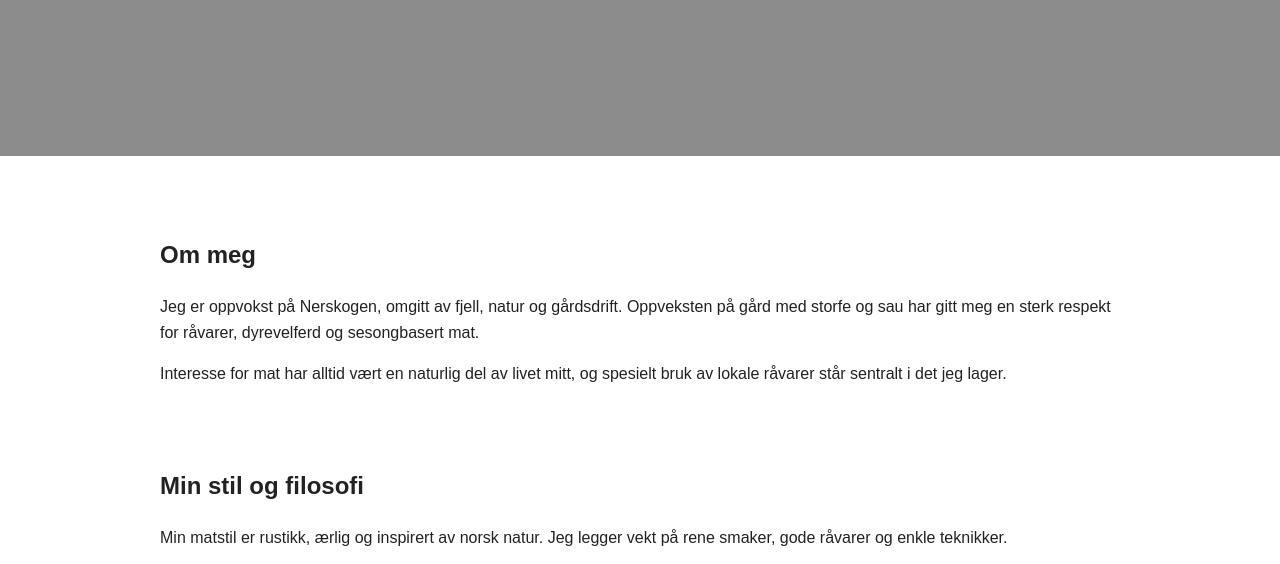
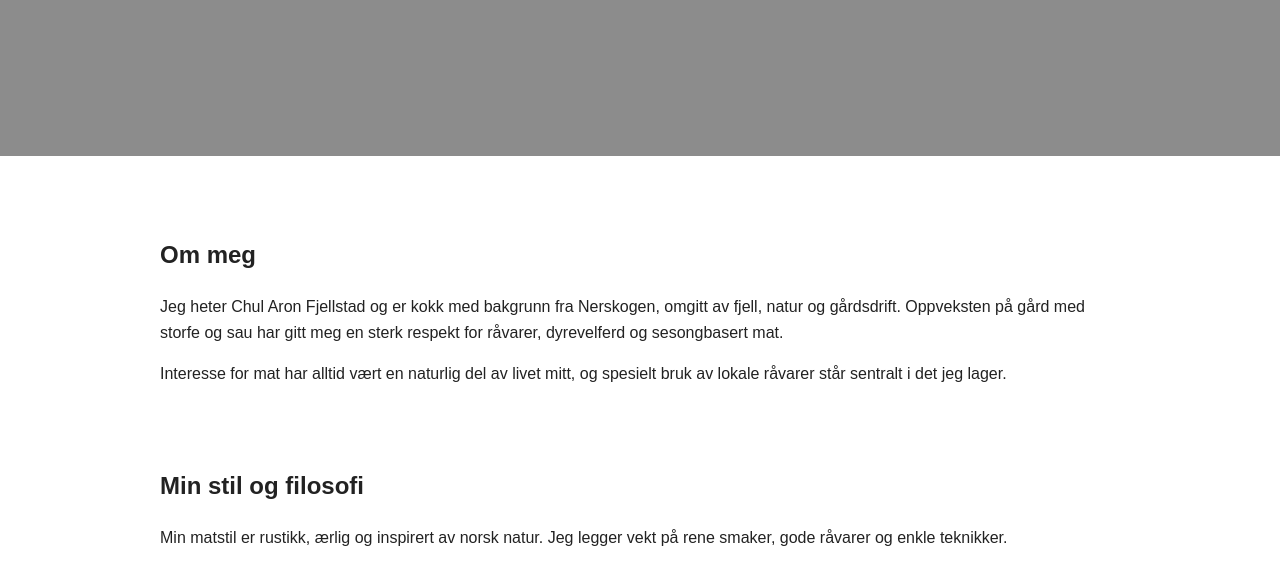
Before and after one commit to ParanoidChul/Portfolio, a plain HTML site: page index.html in a window 1280 px wide. Shown: the part 528-1092 px from the top of the page. Drawn offline with Linux system fonts and the light colour scheme.

Commit message:
Oppdaterer innhold på nettsiden

```diff
--- a/index.html
+++ b/index.html
@@ -1,10 +1,11 @@
 <!doctype html>
 <html lang="no">
 <head>
-  <meta charset="UTF-8">
-  <meta name="viewport" content="width=device-width, initial-scale=1.0">
-  <title>Chul Aron Fjellstad</title>
-  <link rel="stylesheet" href="style.css">
+<meta charset="UTF-8">
+<meta name="viewport" content="width=device-width, initial-scale=1.0">
+<meta name="description" content="Chul Aron Fjellstad er kokk med bakgrunn fra norsk natur, lokale råvarer og rustikk matfilosofi.">
+<title>Chul Aron Fjellstad | Kokk</title>
+<link rel="stylesheet" href="style.css">
 </head>
 
 <body>
@@ -40,10 +41,10 @@
     <section id="om-meg" class="section">
       <h2>Om meg</h2>
       <p>
-        Jeg er oppvokst på Nerskogen, omgitt av fjell, natur og gårdsdrift.
-        Oppveksten på gård med storfe og sau har gitt meg en sterk respekt
-        for råvarer, dyrevelferd og sesongbasert mat.
-      </p>
+      Jeg heter Chul Aron Fjellstad og er kokk med bakgrunn fra Nerskogen, omgitt av fjell,
+      natur og gårdsdrift. Oppveksten på gård med storfe og sau har gitt meg en sterk respekt
+      for råvarer, dyrevelferd og sesongbasert mat.
+     </p>
       <p>
         Interesse for mat har alltid vært en naturlig del av livet mitt,
         og spesielt bruk av lokale råvarer står sentralt i det jeg lager.
```
